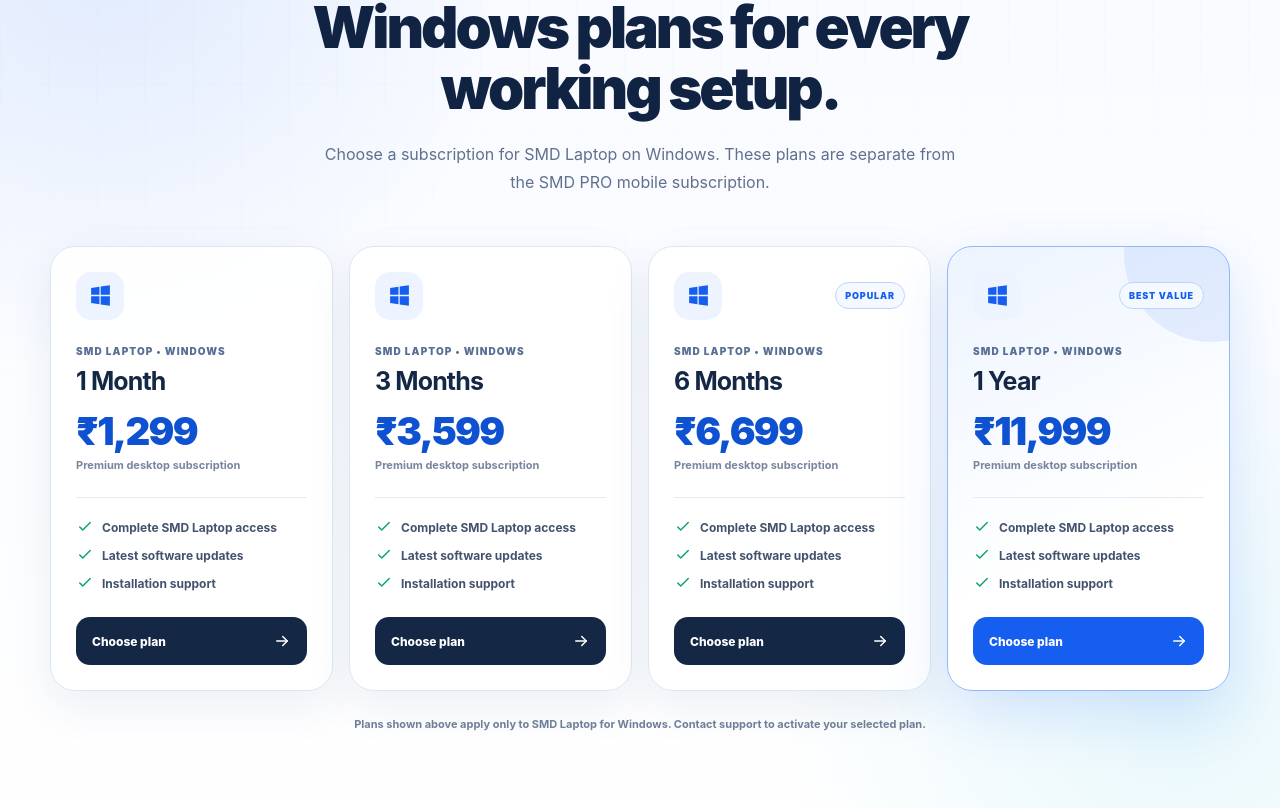
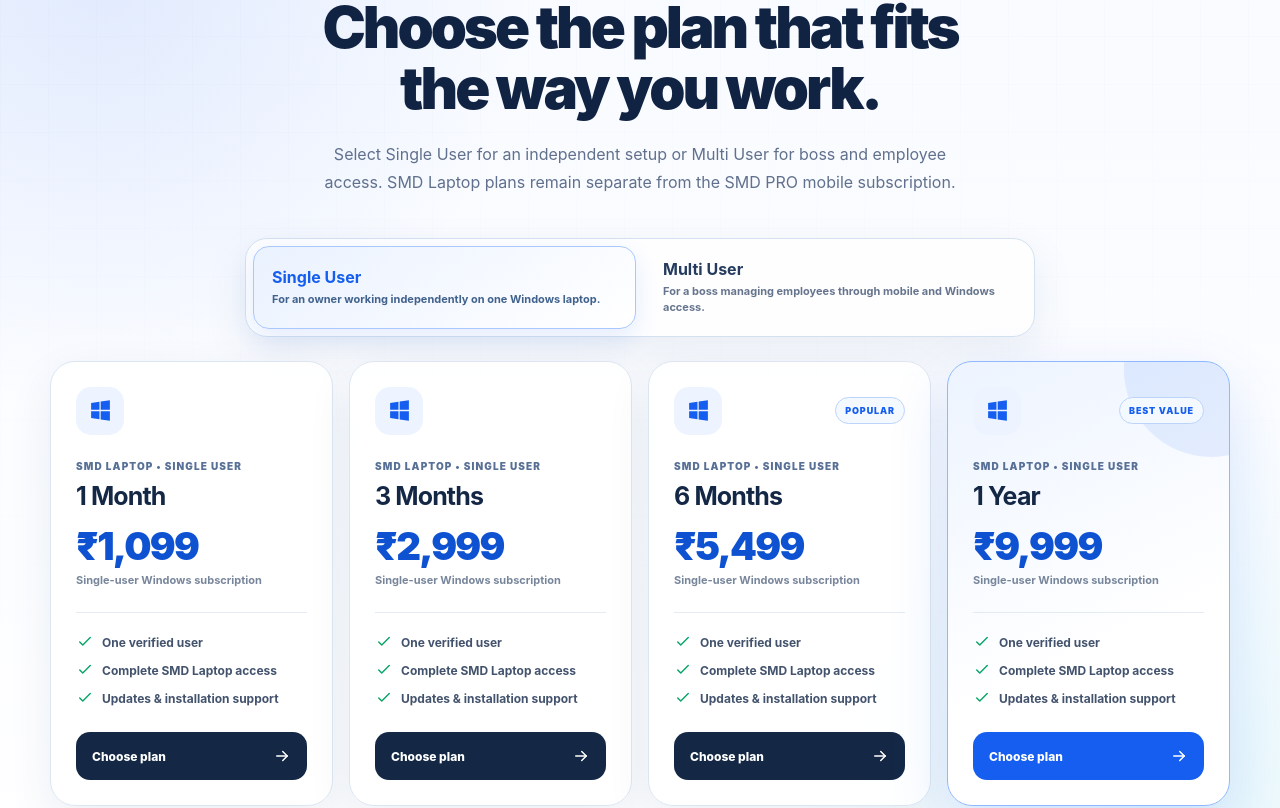
Before and after one commit to golokumar5-collab/smd-website, a React (Vite) app: page / in a window 1280 px wide. Shown: the part 1999-2807 px from the top of the page. Built offline with nearby package versions, Linux system fonts and the light colour scheme.

Commit message:
Split laptop pricing into single and multi user plans

```diff
--- a/src/App.tsx
+++ b/src/App.tsx
@@ -56,12 +56,49 @@
   { number: '06', title: 'Secure Access', text: 'Protect important business data with verified sign-in and controlled access.' },
 ];
 
-const laptopPlans = [
-  { duration: '1 Month', price: '₹1,299' },
-  { duration: '3 Months', price: '₹3,599' },
-  { duration: '6 Months', price: '₹6,699', badge: 'POPULAR' },
-  { duration: '1 Year', price: '₹11,999', badge: 'BEST VALUE', featured: true },
-];
+type LaptopPlanType = 'single' | 'multi';
+
+type LaptopPlan = {
+  duration: string;
+  price: string;
+  badge?: string;
+  featured?: boolean;
+};
+
+const laptopPlans: Record<LaptopPlanType, LaptopPlan[]> = {
+  single: [
+    { duration: '1 Month', price: '₹1,099' },
+    { duration: '3 Months', price: '₹2,999' },
+    { duration: '6 Months', price: '₹5,499', badge: 'POPULAR' },
+    { duration: '1 Year', price: '₹9,999', badge: 'BEST VALUE', featured: true },
+  ],
+  multi: [
+    { duration: '1 Month', price: '₹1,299' },
+    { duration: '3 Months', price: '₹3,599' },
+    { duration: '6 Months', price: '₹6,699', badge: 'POPULAR' },
+    { duration: '1 Year', price: '₹11,999', badge: 'BEST VALUE', featured: true },
+  ],
+};
+
+const laptopPlanDetails: Record<LaptopPlanType, {
+  label: string;
+  description: string;
+  note: string;
+  features: string[];
+}> = {
+  single: {
+    label: 'Single User',
+    description: 'For an owner working independently on one Windows laptop.',
+    note: 'Single-user Windows subscription',
+    features: ['One verified user', 'Complete SMD Laptop access', 'Updates & installation support'],
+  },
+  multi: {
+    label: 'Multi User',
+    description: 'For a boss managing employees through mobile and Windows access.',
+    note: 'Boss and employee subscription',
+    features: ['Boss and employee access', 'Members status and team control', 'Updates & installation support'],
+  },
+};
 
 const steps = [
   { number: '1', title: 'Choose your platform', text: 'Download the Android APK for mobile or the SMD Laptop installer for your Windows computer.' },
@@ -102,6 +139,7 @@
 function App() {
   const [menuOpen, setMenuOpen] = useState(false);
   const [laptopView, setLaptopView] = useState<LaptopPreviewView>('jantri');
+  const [pricingMode, setPricingMode] = useState<LaptopPlanType>('single');
 
   useEffect(() => {
     const closeOnEscape = (event: KeyboardEvent) => {
@@ -247,32 +285,47 @@
           <div className="container">
             <div className="section-heading centered-heading laptop-pricing-heading">
               <p className="kicker">SMD Laptop subscriptions</p>
-              <h2>Windows plans for every<br />working setup.</h2>
+              <h2>Choose the plan that fits<br />the way you work.</h2>
               <p>
-                Choose a subscription for SMD Laptop on Windows. These plans are separate from
-                the SMD PRO mobile subscription.
+                Select Single User for an independent setup or Multi User for boss and employee access.
+                SMD Laptop plans remain separate from the SMD PRO mobile subscription.
               </p>
             </div>
 
-            <div className="laptop-plan-grid">
-              {laptopPlans.map((plan) => (
+            <div className="laptop-pricing-switch" aria-label="Choose SMD Laptop user type">
+              {(['single', 'multi'] as LaptopPlanType[]).map((type) => (
+                <button
+                  type="button"
+                  className={pricingMode === type ? 'active' : ''}
+                  aria-pressed={pricingMode === type}
+                  onClick={() => setPricingMode(type)}
+                  key={type}
+                >
+                  <strong>{laptopPlanDetails[type].label}</strong>
+                  <span>{laptopPlanDetails[type].description}</span>
+                </button>
+              ))}
+            </div>
+
+            <div className="laptop-plan-grid" key={pricingMode}>
+              {laptopPlans[pricingMode].map((plan) => (
                 <article className={plan.featured ? 'laptop-plan-card featured' : 'laptop-plan-card'} key={plan.duration}>
                   <div className="laptop-plan-topline">
                     <span className="laptop-plan-icon"><WindowsMark /></span>
                     {plan.badge && <span className="laptop-plan-badge">{plan.badge}</span>}
                   </div>
-                  <p className="laptop-plan-product">SMD LAPTOP • WINDOWS</p>
+                  <p className="laptop-plan-product">SMD LAPTOP • {laptopPlanDetails[pricingMode].label.toUpperCase()}</p>
                   <h3>{plan.duration}</h3>
                   <div className="laptop-plan-price">{plan.price}</div>
-                  <p className="laptop-plan-note">Premium desktop subscription</p>
+                  <p className="laptop-plan-note">{laptopPlanDetails[pricingMode].note}</p>
                   <ul>
-                    <li><CheckIcon /> Complete SMD Laptop access</li>
-                    <li><CheckIcon /> Latest software updates</li>
-                    <li><CheckIcon /> Installation support</li>
+                    {laptopPlanDetails[pricingMode].features.map((feature) => (
+                      <li key={feature}><CheckIcon /> {feature}</li>
+                    ))}
                   </ul>
                   <a
                     className="laptop-plan-action"
-                    href={`https://wa.me/918448665366?text=${encodeURIComponent(`Hello SMD Support, I want the SMD Laptop ${plan.duration} plan for ${plan.price}.`)}`}
+                    href={`https://wa.me/918448665366?text=${encodeURIComponent(`Hello SMD Support, I want the SMD Laptop ${laptopPlanDetails[pricingMode].label} ${plan.duration} plan for ${plan.price}.`)}`}
                     target="_blank"
                     rel="noreferrer"
                   >
@@ -283,7 +336,7 @@
             </div>
 
             <p className="laptop-pricing-footnote">
-              Plans shown above apply only to SMD Laptop for Windows. Contact support to activate your selected plan.
+              Select your user type before choosing a plan. All prices apply only to SMD Laptop for Windows.
             </p>
           </div>
         </section>
--- a/src/index.css
+++ b/src/index.css
@@ -401,11 +401,48 @@
 }
 .laptop-pricing-section .container { position: relative; }
 .laptop-pricing-heading > p:last-child { max-width: 710px; }
+.laptop-pricing-switch {
+  max-width: 790px;
+  margin: 42px auto 0;
+  display: grid;
+  grid-template-columns: repeat(2, minmax(0, 1fr));
+  gap: 8px;
+  border: 1px solid #d4e1f0;
+  border-radius: 22px;
+  padding: 7px;
+  background: rgba(255, 255, 255, .8);
+  box-shadow: 0 16px 45px rgba(30, 65, 112, .08);
+}
+.laptop-pricing-switch button {
+  min-width: 0;
+  min-height: 78px;
+  display: grid;
+  align-content: center;
+  gap: 5px;
+  border: 1px solid transparent;
+  border-radius: 16px;
+  padding: 12px 18px;
+  color: #66758d;
+  background: transparent;
+  text-align: left;
+  cursor: pointer;
+  transition: color 170ms ease, background-color 170ms ease, border-color 170ms ease, box-shadow 170ms ease;
+}
+.laptop-pricing-switch button strong { color: #253c5e; font-size: 16px; }
+.laptop-pricing-switch button span { overflow: hidden; font-size: 11px; font-weight: 650; line-height: 1.45; text-overflow: ellipsis; }
+.laptop-pricing-switch button.active {
+  border-color: #a9c8fb;
+  color: #41628d;
+  background: linear-gradient(145deg, #eaf2ff, #fff);
+  box-shadow: 0 9px 24px rgba(21, 94, 239, .11);
+}
+.laptop-pricing-switch button.active strong { color: #155eef; }
 .laptop-plan-grid {
-  margin-top: 50px;
+  margin-top: 24px;
   display: grid;
   grid-template-columns: repeat(4, minmax(0, 1fr));
   gap: 16px;
+  animation: screenSwap .42s cubic-bezier(.22, 1, .36, 1);
 }
 .laptop-plan-card {
   position: relative;
@@ -1645,7 +1682,9 @@
   .section-heading h2, .workflow-copy h2, .download-copy h2, .support-grid h2 { font-size: clamp(33px, 10vw, 44px); }
   .section-heading > p:last-child, .workflow-copy > p, .download-copy > p, .support-grid > div > p:last-child { font-size: 14px; }
   .product-grid { margin-top: 38px; }
-  .laptop-plan-grid { margin-top: 36px; grid-template-columns: 1fr; }
+  .laptop-pricing-switch { margin-top: 32px; grid-template-columns: 1fr; border-radius: 19px; }
+  .laptop-pricing-switch button { min-height: 72px; border-radius: 14px; padding-inline: 15px; }
+  .laptop-plan-grid { margin-top: 22px; grid-template-columns: 1fr; }
   .laptop-plan-card { border-radius: 21px; padding: 23px 21px; }
   .laptop-plan-price { font-size: 39px; }
   .product-card { min-height: 470px; border-radius: 23px; padding: 26px 22px; }
```
